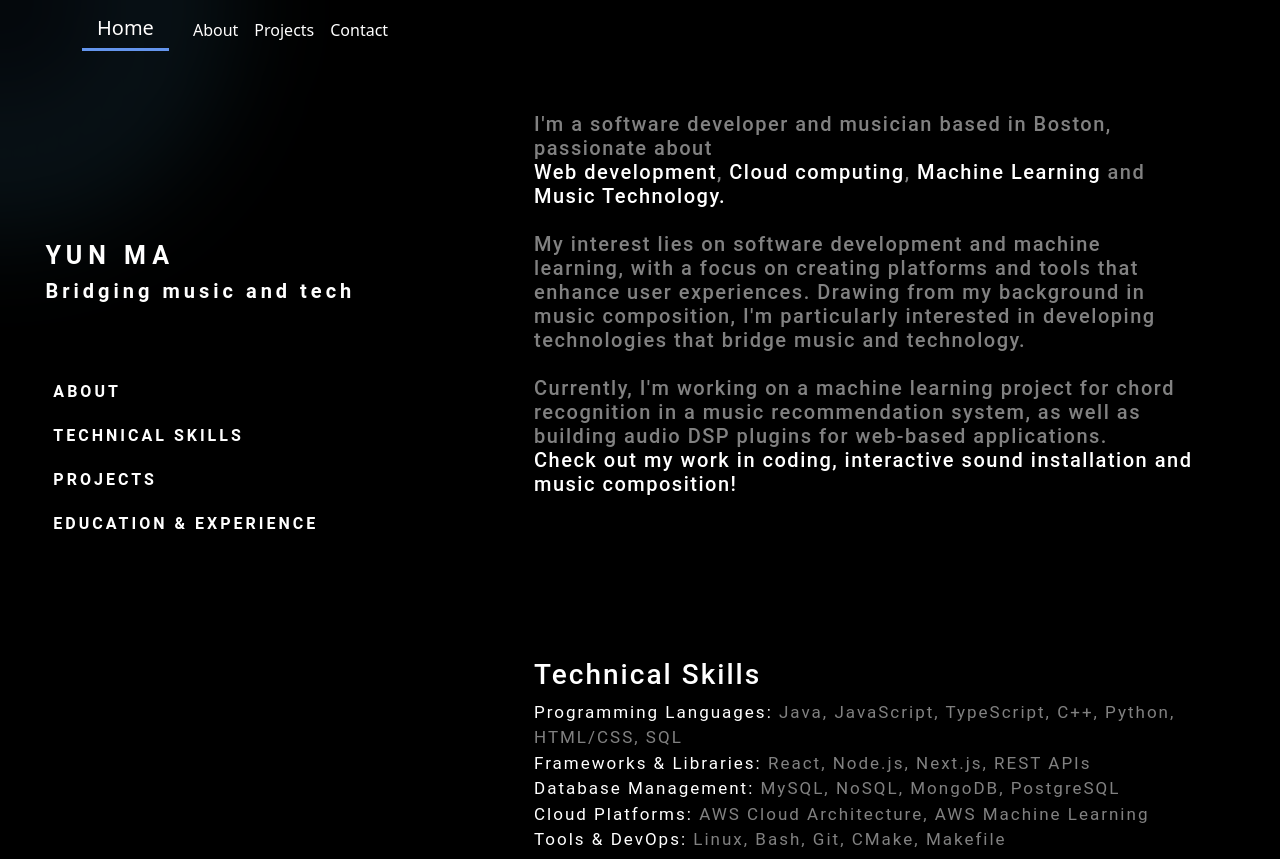
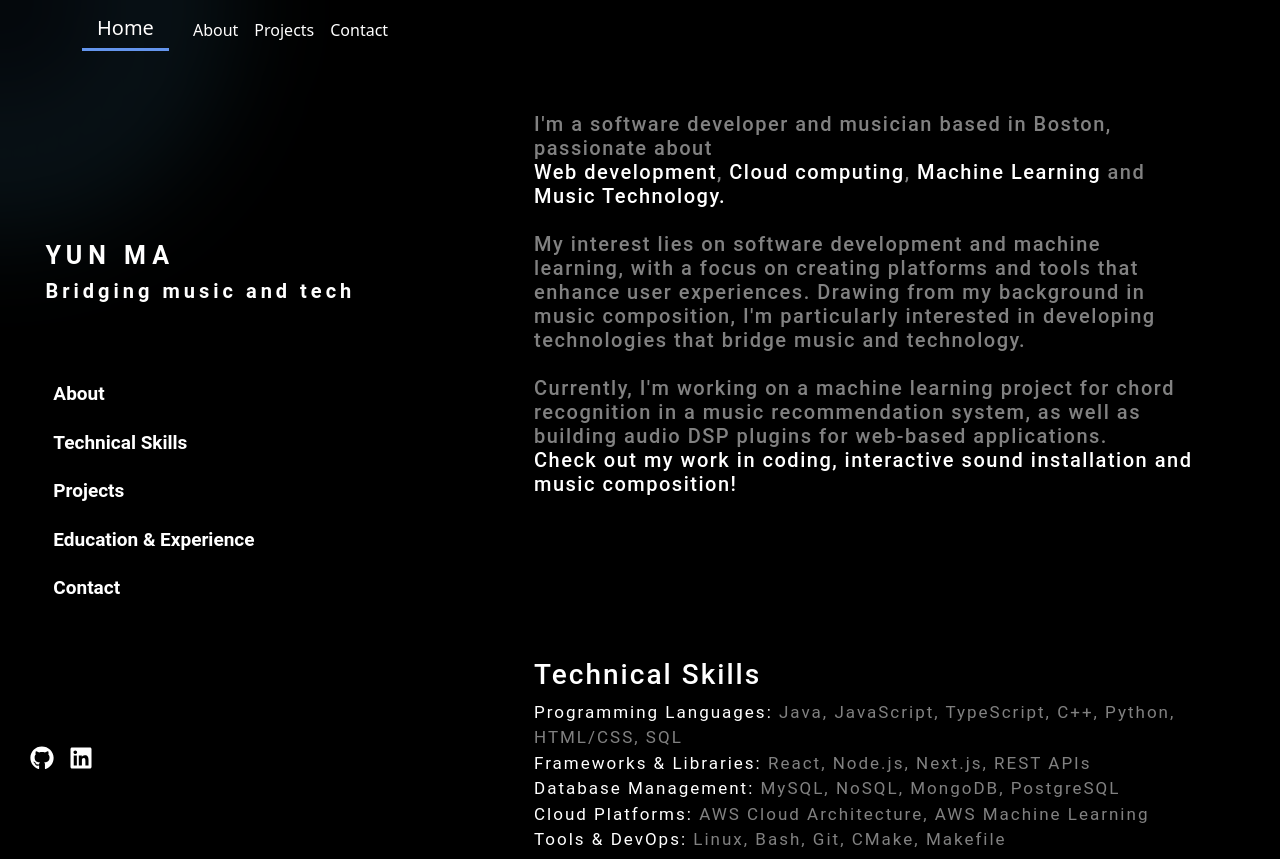
Before and after one commit to yunma-code/Personal-website, a React (Create React App) app in the folder frontend/: page / in a window 1280 px wide. Built offline with nearby package versions, Linux system fonts and the light colour scheme.

Commit message:
add contact and email service

```diff
--- /dev/null
+++ b/frontend/src/components/home/contact.tsx
@@ -0,0 +1,114 @@
+import React, { useState } from "react";
+import emailjs from "emailjs-com";
+import "../../tailwind.css";
+
+const Contact = () => {
+  const [formData, setFormData] = useState({
+    name: "",
+    email: "",
+    message: "",
+  });
+
+  const [status, setStatus] = useState<string>("");
+
+  const handleChange = (e: React.ChangeEvent<HTMLInputElement | HTMLTextAreaElement>) => {
+    const { name, value } = e.target;
+    setFormData({ ...formData, [name]: value });
+  };
+
+  const handleSubmit = (e: React.FormEvent) => {
+    e.preventDefault();
+
+		const form = e.target as HTMLFormElement;
+
+    emailjs
+      .sendForm("service_15pcu43", "template_74v9w78", form, "jpI50jt1j2bQIT96E")
+      .then(
+        (result) => {
+					console.log(result.text);
+          setStatus("Message sent successfully!");
+        },
+        (error) => {
+					console.log(error.text);
+          setStatus("There was an error sending your message.");
+        }
+      );
+  };
+
+  return (
+    <>
+      <div className="max-w-xl ml-0 mr-auto p-6 bg-gray-900 text-white rounded-lg">
+        <h1 className="text-3xl font-semibold mb-4">Contact</h1>
+				<h2 className="text-sm"> Feel free to reach out for any inquiries or collaboration!</h2>
+        <div className="flex gap-5 place-items-start">
+        </div>
+
+        <form onSubmit={handleSubmit} className="mt-8 space-y-4">
+          <div>
+            <label htmlFor="name" className="block text-sm font-medium text-gray-400">
+              Your Name
+            </label>
+            <input
+              type="text"
+              id="name"
+              name="name"
+              value={formData.name}
+              onChange={handleChange}
+              className="w-full mt-2 p-2 bg-gray-800 text-white rounded-lg"
+              required
+            />
+          </div>
+
+          <div>
+            <label htmlFor="email" className="block text-sm font-medium text-gray-400">
+              Your Email
+            </label>
+            <input
+              type="email"
+              id="email"
+              name="email"
+              value={formData.email}
+              onChange={handleChange}
+              className="w-full mt-2 p-2 bg-gray-800 text-white rounded-lg"
+              required
+            />
+          </div>
+
+          <div>
+            <label htmlFor="message" className="block text-sm font-medium text-gray-400">
+              Your Message
+            </label>
+            <textarea
+              id="message"
+              name="message"
+              value={formData.message}
+              onChange={handleChange}
+              className="w-full mt-2 p-2 bg-gray-800 text-white rounded-lg"
+              required
+              rows={4}
+            ></textarea>
+          </div>
+
+          <button
+            type="submit"
+            className="w-full mt-4 py-2 bg-gray-700 text-white rounded-lg hover:bg-gray-600"
+          >
+            Send Message
+          </button>
+        </form>
+
+        {status && (
+          <div
+            className={`mt-4 p-4 rounded-lg ${
+              status.includes("error") ? "bg-red-500" : "bg-green-500"
+            } text-white`}
+          >
+            {status}
+          </div>
+        )}
+      </div>
+    </>
+  );
+};
+
+export default Contact;
--- a/frontend/src/components/home/home.css
+++ b/frontend/src/components/home/home.css
@@ -22,6 +22,10 @@
   overflow-y: auto;
   font-family: "Roboto", sans-serif;
   letter-spacing: 2px;
+  display: flex;
+  flex-direction: column;
+  justify-content: space-between;
+  align-items: flex-start;
 }
 
 .right-box {
@@ -115,6 +119,7 @@
   color: rgba(255, 255, 255, 0.505);
 
 }
+
 .technical-text li {
   color: white;
 
@@ -144,14 +149,16 @@
   margin-bottom: 20px;
 }
 
-.navigation-links a {
+.navigation-links li button {
   color: white;
   text-decoration: none;
   font-weight: bold;
   position: relative;
+  font-size: 19px;
+  font-family: "Roboto", sans-serif;
 }
 
-.navigation-links ul li a::after {
+.navigation-links ul li button::after {
   content: "";
   width: 0;
   height: 4px;
@@ -162,7 +169,7 @@
   transition: width 300ms ease-in-out;
 }
 
-.navigation-links a:hover::after {
+.navigation-links button:hover::after {
   width: 100%;
 }
 
@@ -193,3 +200,26 @@
 .education-text h3 {
   color: white;
 }
+
+
+.icons {
+  display: flex;
+  gap: 15px;
+  flex-direction: row;
+  position: fixed;
+  bottom: 20px;
+  left: 20px;
+  display: flex;
+  align-items: center;
+  font-size: 24px;
+  color: white;
+  padding: 10px;
+}
+
+.icons-icon {
+  color: white;
+}
+
+.contact-text {
+  color: white;
+}
--- a/frontend/src/components/home/home.tsx
+++ b/frontend/src/components/home/home.tsx
@@ -1,15 +1,20 @@
-import React, { useState } from "react";
 import Education from "./education";
 import "./home.css";
+import { FaGithub, FaLinkedin } from "react-icons/fa";
+import Contact from "./contact";
 
 const Home: React.FC = () => {
 
 	const handleScroll = (id: string) => {
 		const element = document.getElementById(id);
-		if(element) {
+		if (element) {
 			element.scrollIntoView({ behavior: "smooth" });
 		}
 	};
+
+	const GitHubIcon = FaGithub as unknown as React.FC;
+	const LinkedinIcon = FaLinkedin as unknown as React.FC;
+
 
 	return (
 		<div className="home-container">
@@ -26,25 +31,27 @@ const Home: React.FC = () => {
 				<div className="navigation-links">
 					<ul>
 						<li>
-							<a onClick={() => handleScroll("about")}>About</a>
+							<button onClick={() => handleScroll("about")}>About</button>
 						</li>
 						<li>
-							<a onClick={() => handleScroll("technical-skills")}> Technical Skills</a>
+							<button onClick={() => handleScroll("technical-skills")}> Technical Skills</button>
 						</li>
 						<li>
-							<a onClick={() => handleScroll("projects")}>Projects</a>
+							<button onClick={() => handleScroll("projects")}>Projects</button>
 						</li>
 						<li>
-							<a onClick={() => handleScroll("education")}>Education & Experience</a>
+							<button onClick={() => handleScroll("education")}>Education & Experience</button>
+						</li>
+						<li>
+							<button onClick={() => handleScroll("contact")}>Contact</button>
 						</li>
 					</ul>
 				</div>
-
 			</div>
 
 			<div className="right-box">
 				<div id="about" className="intro-text ">
-					<br/>
+					<br />
 					<h5>
 						I'm a software developer and musician based in Boston, passionate
 						about{" "} <br />
@@ -64,7 +71,7 @@ const Home: React.FC = () => {
 							Music Technology.
 						</span>
 						<br />
-						<br/>
+						<br />
 						<p className="mb-6">
 							My interest lies on software development and machine learning, with a focus on creating platforms and tools that enhance user experiences. Drawing from my background in music composition, I'm particularly interested in developing technologies that bridge music and technology.
 						</p>
@@ -75,7 +82,7 @@ const Home: React.FC = () => {
 					</h5>
 					<br />
 				</div>
-				<br /><br/><br/><br/>
+				<br /><br /><br /><br />
 				<div id="technical-skills" className="technical-text">
 					<h3>Technical Skills</h3>
 					<div><span style={{ color: "white" }}>Programming Languages: </span>
@@ -106,9 +113,26 @@ const Home: React.FC = () => {
 					<Education />
 				</div>
 
+				<div id="contact" className="contact-text">
+					<Contact />
+				</div>"
 
 			</div>
+
+			<div className="icons">
+				<a href="https://github.com/yunma-code" target="_blank" rel="noopener noreferrer" className="icons-icon">
+					<GitHubIcon />
+				</a>
+				<a href="https://www.linkedin.com/in/yun-ma-4791a819b/" target="_blank" rel="noopener noreferrer" className="icons-icon">
+					<LinkedinIcon />
+				</a>
+			</div>
+
+
+
+
 		</div>
+
 	);
 };
 
```
Also changed, not shown: frontend/package.json (+6 -4 lines), frontend/tsconfig.json (+12 -4 lines), 1 other file (tests, documents, lock files or other folders).
